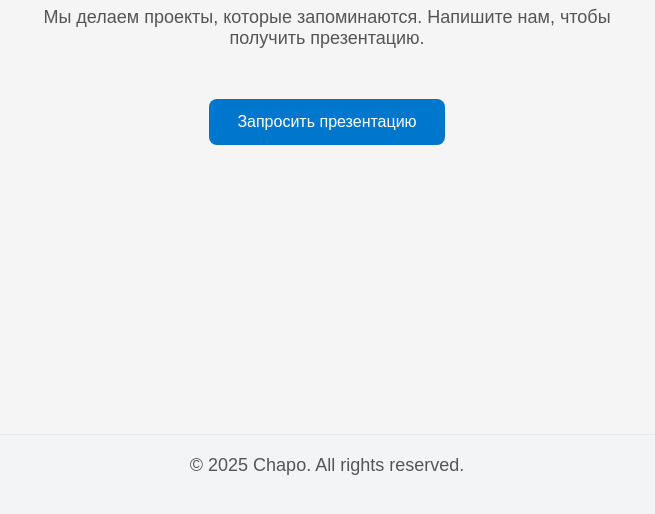
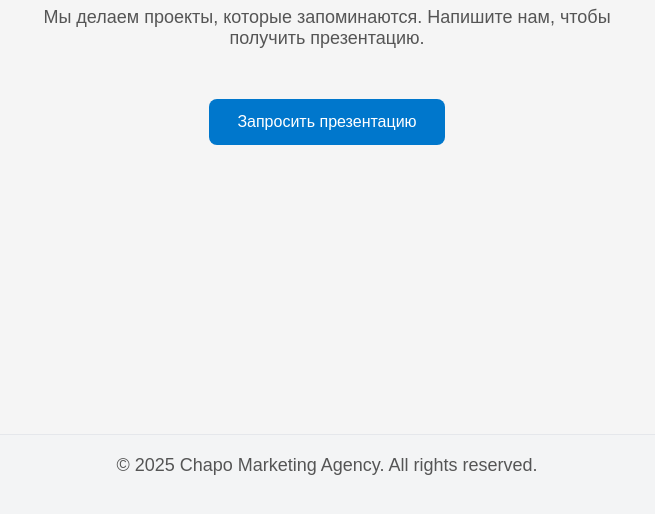
Before and after one commit to nikitaboyko/nikitaboyko.github.io, a plain HTML site: page index.html in a window 1280 px wide. Shown: the part 284-798 px from the top of the page, without its empty margins (313-968 px from the left). Drawn offline with Linux system fonts and the light colour scheme.

Commit message:
index.html update

```diff
--- a/index.html
+++ b/index.html
@@ -3,7 +3,7 @@
 <head>
   <meta charset="UTF-8">
   <meta name="viewport" content="width=device-width, initial-scale=1">
-  <title>Marketing Agency</title>
+  <title>Chapo Marketing Agency</title>
   <style>
     body {
       font-family: 'Arial', sans-serif;
@@ -88,7 +88,7 @@
   <a href="mailto:sales@chapo.ru" class="button">Запросить презентацию</a>
       <!-- Подвал с годом -->
     <footer>
-        <p>© <span id="currentYear"></span> Chapo. All rights reserved.</p>
+        <p>© <span id="currentYear"></span> Chapo Marketing Agency. All rights reserved.</p>
     </footer>
 
     <!-- Скрипт для автоматического обновления года -->
```
